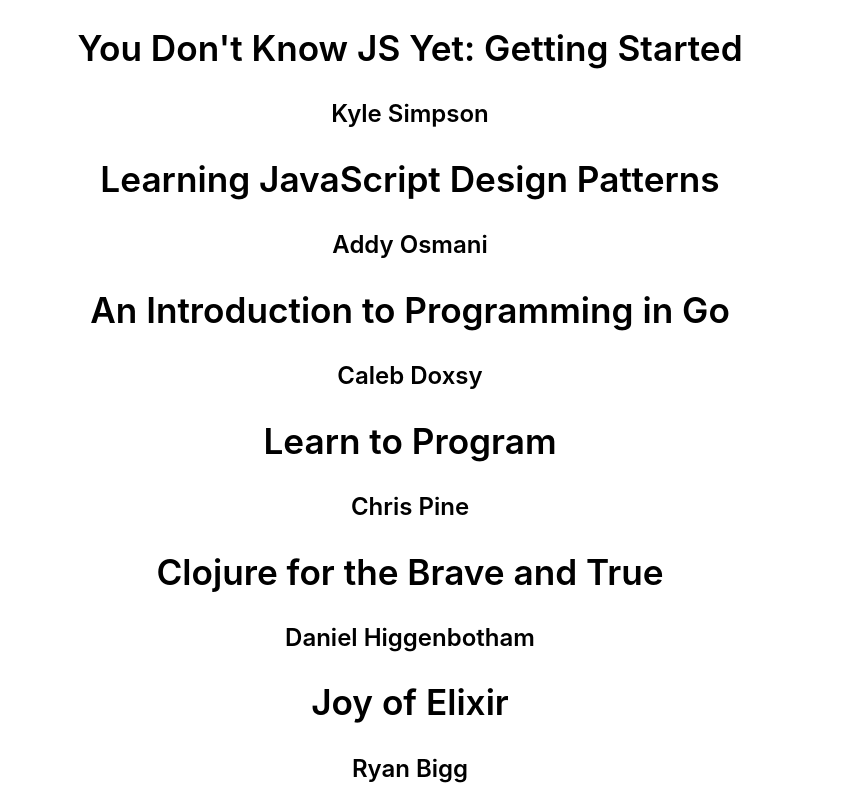
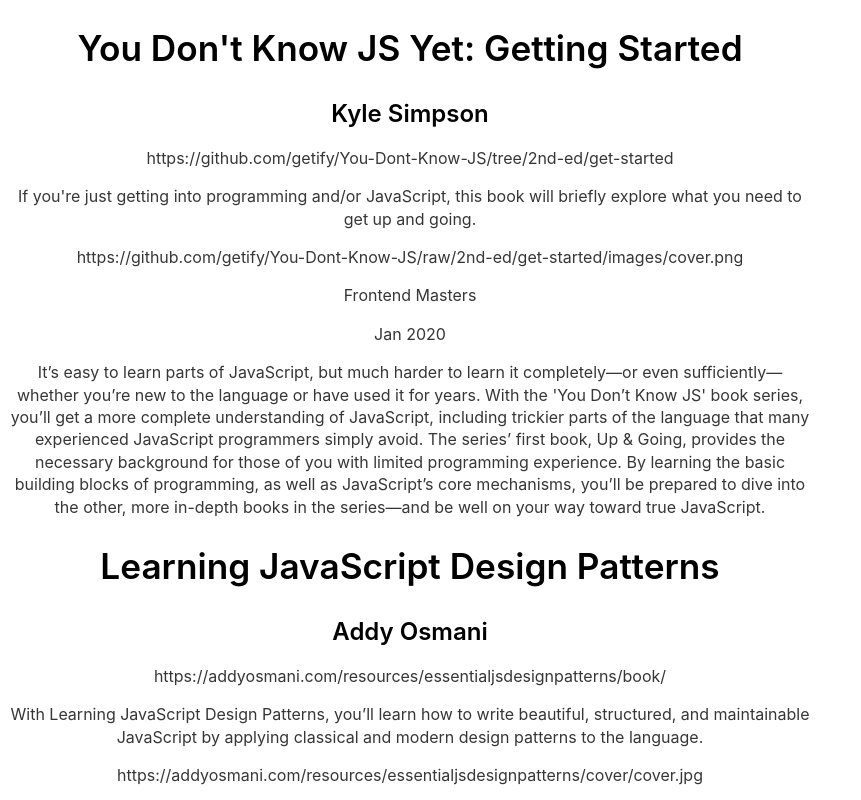
Before and after one commit to Momentum-Team-12/react-freeshelf-simmo75, a React (Create React App) app: page / in a window 1280 px wide. Shown: the top 800 px of the page, without its empty margins (0-861 px from the left). Built offline with nearby package versions, Linux system fonts and the light colour scheme.

Commit message:
added-all-bookdata

```diff
--- a/src/App.js
+++ b/src/App.js
@@ -1,100 +1,128 @@
-import {useState} from 'react'
+import { useState } from 'react'
 import './App.css'
-
 
 function App() {
   const [bookData] = useState([
     {
-      "title": "You Don't Know JS Yet: Getting Started",
-      "author": "Kyle Simpson",
-      "url": "https://github.com/getify/You-Dont-Know-JS/tree/2nd-ed/get-started",
-      "shortDescription": "If you're just getting into programming and/or JavaScript, this book will briefly explore what you need to get up and going.",
-      "coverImageUrl": "https://github.com/getify/You-Dont-Know-JS/raw/2nd-ed/get-started/images/cover.png",
-      "publisher": "Frontend Masters",
-      "publicationDate": "Jan 2020",
-      "detailedDescription": "It’s easy to learn parts of JavaScript, but much harder to learn it completely—or even sufficiently—whether you’re new to the language or have used it for years. With the 'You Don’t Know JS' book series, you’ll get a more complete understanding of JavaScript, including trickier parts of the language that many experienced JavaScript programmers simply avoid. The series’ first book, Up & Going, provides the necessary background for those of you with limited programming experience. By learning the basic building blocks of programming, as well as JavaScript’s core mechanisms, you’ll be prepared to dive into the other, more in-depth books in the series—and be well on your way toward true JavaScript."
+      title: "You Don't Know JS Yet: Getting Started",
+      author: 'Kyle Simpson',
+      url: 'https://github.com/getify/You-Dont-Know-JS/tree/2nd-ed/get-started',
+      shortDescription:
+        "If you're just getting into programming and/or JavaScript, this book will briefly explore what you need to get up and going.",
+      coverImageUrl:
+        'https://github.com/getify/You-Dont-Know-JS/raw/2nd-ed/get-started/images/cover.png',
+      publisher: 'Frontend Masters',
+      publicationDate: 'Jan 2020',
+      detailedDescription:
+        "It’s easy to learn parts of JavaScript, but much harder to learn it completely—or even sufficiently—whether you’re new to the language or have used it for years. With the 'You Don’t Know JS' book series, you’ll get a more complete understanding of JavaScript, including trickier parts of the language that many experienced JavaScript programmers simply avoid. The series’ first book, Up & Going, provides the necessary background for those of you with limited programming experience. By learning the basic building blocks of programming, as well as JavaScript’s core mechanisms, you’ll be prepared to dive into the other, more in-depth books in the series—and be well on your way toward true JavaScript.",
     },
     {
-      "title": "Learning JavaScript Design Patterns",
-      "author": "Addy Osmani",
-      "url": "https://addyosmani.com/resources/essentialjsdesignpatterns/book/",
-      "shortDescription": "With Learning JavaScript Design Patterns, you’ll learn how to write beautiful, structured, and maintainable JavaScript by applying classical and modern design patterns to the language.",
-      "coverImageUrl": "https://addyosmani.com/resources/essentialjsdesignpatterns/cover/cover.jpg",
-      "publisher": "O'Reilly",
-      "publicationDate": "2012",
-      "detailedDescription": "With Learning JavaScript Design Patterns, you’ll learn how to write beautiful, structured, and maintainable JavaScript by applying classical and modern design patterns to the language. If you want to keep your code efficient, more manageable, and up-to-date with the latest best practices, this book is for you. Explore many popular design patterns, including Modules, Observers, Facades, and Mediators. Learn how modern architectural patterns—such as MVC, MVP, and MVVM—are useful from the perspective of a modern web application developer. This book also walks experienced JavaScript developers through modern module formats, how to namespace code effectively, and other essential topics."
+      title: 'Learning JavaScript Design Patterns',
+      author: 'Addy Osmani',
+      url: 'https://addyosmani.com/resources/essentialjsdesignpatterns/book/',
+      shortDescription:
+        'With Learning JavaScript Design Patterns, you’ll learn how to write beautiful, structured, and maintainable JavaScript by applying classical and modern design patterns to the language.',
+      coverImageUrl:
+        'https://addyosmani.com/resources/essentialjsdesignpatterns/cover/cover.jpg',
+      publisher: "O'Reilly",
+      publicationDate: '2012',
+      detailedDescription:
+        'With Learning JavaScript Design Patterns, you’ll learn how to write beautiful, structured, and maintainable JavaScript by applying classical and modern design patterns to the language. If you want to keep your code efficient, more manageable, and up-to-date with the latest best practices, this book is for you. Explore many popular design patterns, including Modules, Observers, Facades, and Mediators. Learn how modern architectural patterns—such as MVC, MVP, and MVVM—are useful from the perspective of a modern web application developer. This book also walks experienced JavaScript developers through modern module formats, how to namespace code effectively, and other essential topics.',
     },
     {
-      "title": "An Introduction to Programming in Go",
-      "author": "Caleb Doxsy",
-      "url": "http://www.golang-book.com/books/intro",
-      "shortDescription": "This book will teach you how to write computer programs using a programming language designed by Google named Go.",
-      "coverImageUrl": "http://www.golang-book.com/public/img/intro/cover.4194045234.png",
-      "publisher": null,
-      "publicationDate": "2012",
-      "detailedDescription": "Computer programming is the art, craft and science of writing programs which define how computers operate. This book will teach you how to write computer programs using a programming language designed by Google named Go. Go is a general purpose programming language with advanced features and a clean syntax. Because of its wide availability on a variety of platforms, its robust well-documented common library, and its focus on good software engineering principles, Go is an ideal language to learn as your first programming language."
+      title: 'An Introduction to Programming in Go',
+      author: 'Caleb Doxsy',
+      url: 'http://www.golang-book.com/books/intro',
+      shortDescription:
+        'This book will teach you how to write computer programs using a programming language designed by Google named Go.',
+      coverImageUrl:
+        'http://www.golang-book.com/public/img/intro/cover.4194045234.png',
+      publisher: null,
+      publicationDate: '2012',
+      detailedDescription:
+        'Computer programming is the art, craft and science of writing programs which define how computers operate. This book will teach you how to write computer programs using a programming language designed by Google named Go. Go is a general purpose programming language with advanced features and a clean syntax. Because of its wide availability on a variety of platforms, its robust well-documented common library, and its focus on good software engineering principles, Go is an ideal language to learn as your first programming language.',
     },
     {
-      "title": "Learn to Program",
-      "author": "Chris Pine",
-      "url": "https://pine.fm/LearnToProgram",
-      "shortDescription": "When you program a computer, you have to 'speak' in a language your computer understands: a programming language. ",
-      "coverImageUrl": "https://pine.fm/images/LTP2_cover.jpg",
-      "publisher": "Pragmatic Bookshelf",
-      "publicationDate": "2009",
-      "detailedDescription": "When you program a computer, you have to 'speak' in a language your computer understands: a programming language. There are lots and lots of different languages out there, and many of them are excellent. In this tutorial I chose to use my favorite programming language, Ruby."
+      title: 'Learn to Program',
+      author: 'Chris Pine',
+      url: 'https://pine.fm/LearnToProgram',
+      shortDescription:
+        "When you program a computer, you have to 'speak' in a language your computer understands: a programming language. ",
+      coverImageUrl: 'https://pine.fm/images/LTP2_cover.jpg',
+      publisher: 'Pragmatic Bookshelf',
+      publicationDate: '2009',
+      detailedDescription:
+        "When you program a computer, you have to 'speak' in a language your computer understands: a programming language. There are lots and lots of different languages out there, and many of them are excellent. In this tutorial I chose to use my favorite programming language, Ruby.",
     },
     {
-      "title": "Clojure for the Brave and True",
-      "author": "Daniel Higgenbotham",
-      "url": "https://www.braveclojure.com/clojure-for-the-brave-and-true/",
-      "shortDescription": "In Clojure for the Brave and True, you'll learn to wield this awesome language to its fullest!",
-      "coverImageUrl": "http://nostarch.com/sites/default/files/styles/uc_product/public/clojure_cover-front_final.png",
-      "publisher": "No Starch Press",
-      "publicationDate": "2015",
-      "detailedDescription": "For weeks, months—nay!—from the very moment you were born, you’ve felt it calling to you. At long last you'll be united with the programming language you've been longing for: Clojure! Clojure’s popularity continues to grow, with companies like Netflix using it to build everything from complex, distributed systems to simple microservices to user interfaces. In Clojure for the Brave and True, you'll learn to wield this awesome language to its fullest!"
+      title: 'Clojure for the Brave and True',
+      author: 'Daniel Higgenbotham',
+      url: 'https://www.braveclojure.com/clojure-for-the-brave-and-true/',
+      shortDescription:
+        "In Clojure for the Brave and True, you'll learn to wield this awesome language to its fullest!",
+      coverImageUrl:
+        'http://nostarch.com/sites/default/files/styles/uc_product/public/clojure_cover-front_final.png',
+      publisher: 'No Starch Press',
+      publicationDate: '2015',
+      detailedDescription:
+        "For weeks, months—nay!—from the very moment you were born, you’ve felt it calling to you. At long last you'll be united with the programming language you've been longing for: Clojure! Clojure’s popularity continues to grow, with companies like Netflix using it to build everything from complex, distributed systems to simple microservices to user interfaces. In Clojure for the Brave and True, you'll learn to wield this awesome language to its fullest!",
     },
     {
-      "title": "Joy of Elixir",
-      "author": "Ryan Bigg",
-      "url": "https://joyofelixir.com/toc.html",
-      "shortDescription": "Joy of Elixir is a gentle introduction to programming, aimed at people who already know some things about computers, but who have little-to-no programming experience.",
-      "coverImageUrl": "https://joyofelixir.com/images/small-cover.png",
-      "publisher": "Leanpub",
-      "publicationDate": "2017",
-      "detailedDescription": "Joy of Elixir is a gentle introduction to programming, aimed at people who already know some things about computers, but who have little-to-no programming experience. If you think you don't know enough about computers, well you got here already and that's enough! This book will teach you the core concepts of the Elixir programming language in a fun and enjoyable way. If you're completely new to programming and you want to learn how to make a computer do things using the power of programming and you want to experience some joy while doing it, then read on!"
+      title: 'Joy of Elixir',
+      author: 'Ryan Bigg',
+      url: 'https://joyofelixir.com/toc.html',
+      shortDescription:
+        'Joy of Elixir is a gentle introduction to programming, aimed at people who already know some things about computers, but who have little-to-no programming experience.',
+      coverImageUrl: 'https://joyofelixir.com/images/small-cover.png',
+      publisher: 'Leanpub',
+      publicationDate: '2017',
+      detailedDescription:
+        "Joy of Elixir is a gentle introduction to programming, aimed at people who already know some things about computers, but who have little-to-no programming experience. If you think you don't know enough about computers, well you got here already and that's enough! This book will teach you the core concepts of the Elixir programming language in a fun and enjoyable way. If you're completely new to programming and you want to learn how to make a computer do things using the power of programming and you want to experience some joy while doing it, then read on!",
     },
     {
-      "title": "Building Skills in Object-Oriented Design",
-      "author": "Steven F. Lott",
-      "url": "https://buildingskills.itmaybeahack.com/oodesign.html",
-      "shortDescription": "The coffee-shop reason for reading this book is to provide the beginning designer with a sequence of interesting and moderately complex exercises in OO design.",
-      "coverImageUrl": "https://buildingskills.itmaybeahack.com/_images/Cover3x4.jpg",
-      "publisher": null,
-      "publicationDate": null,
-      "detailedDescription": "The intent of this book is to help you, the beginning designer, by giving you a sequence of interesting and moderately complex exercises in OO design. The exercises are not focused on a language, but on a design process. The exercises are not hypothetical, but must lead directly to working programs. This book can also help managers develop a level of comfort with the process of OO software development. This book allows the reader to explore the processes and artifacts of OO design before project deadlines make good design seem impossible."
+      title: 'Building Skills in Object-Oriented Design',
+      author: 'Steven F. Lott',
+      url: 'https://buildingskills.itmaybeahack.com/oodesign.html',
+      shortDescription:
+        'The coffee-shop reason for reading this book is to provide the beginning designer with a sequence of interesting and moderately complex exercises in OO design.',
+      coverImageUrl:
+        'https://buildingskills.itmaybeahack.com/_images/Cover3x4.jpg',
+      publisher: null,
+      publicationDate: null,
+      detailedDescription:
+        'The intent of this book is to help you, the beginning designer, by giving you a sequence of interesting and moderately complex exercises in OO design. The exercises are not focused on a language, but on a design process. The exercises are not hypothetical, but must lead directly to working programs. This book can also help managers develop a level of comfort with the process of OO software development. This book allows the reader to explore the processes and artifacts of OO design before project deadlines make good design seem impossible.',
     },
     {
-      "title": "Structure and Interpretation of Computer Programs",
-      "author": "Harold Abelson, Gerald Jay Sussman, and Julie Sussman",
-      "url": "https://mitpress.mit.edu/sicp/",
-      "shortDescription": "Wizard Book n. Hal Abelson's, Jerry Sussman's and Julie Sussman's Structure and Interpretation of Computer Programs (MIT Press, 1984; ISBN 0-262-01077-1), an excellent computer science text used in introductory courses at MIT. So called because of the wizard on the jacket. One of the bibles of the LISP/Scheme world. Also, less commonly, known as the Purple Book.",
-      "coverImageUrl": "https://ieeexplore.ieee.org/ebooks/6276830/6276830.jpg",
-      "publisher": "The MIT Press",
-      "publicationDate": "1984",
-      "detailedDescription": "Structure and Interpretation of Computer Programs has had a dramatic impact on computer science curricula over the past decade. This long-awaited revision contains changes throughout the text. There are new implementations of most of the major programming systems in the book, including the interpreters and compilers, and the authors have incorporated many small changes that reflect their experience teaching the course at MIT since the first edition was published. A new theme has been introduced that emphasizes the central role played by different approaches to dealing with time in computational models: objects with state, concurrent programming, functional programming and lazy evaluation, and nondeterministic programming. There are new example sections on higher-order procedures in graphics and on applications of stream processing in numerical programming, and many new exercises. In addition, all the programs have been reworked to run in any Scheme implementation that adheres to the IEEE standard."
-    }
+      title: 'Structure and Interpretation of Computer Programs',
+      author: 'Harold Abelson, Gerald Jay Sussman, and Julie Sussman',
+      url: 'https://mitpress.mit.edu/sicp/',
+      shortDescription:
+        "Wizard Book n. Hal Abelson's, Jerry Sussman's and Julie Sussman's Structure and Interpretation of Computer Programs (MIT Press, 1984; ISBN 0-262-01077-1), an excellent computer science text used in introductory courses at MIT. So called because of the wizard on the jacket. One of the bibles of the LISP/Scheme world. Also, less commonly, known as the Purple Book.",
+      coverImageUrl: 'https://ieeexplore.ieee.org/ebooks/6276830/6276830.jpg',
+      publisher: 'The MIT Press',
+      publicationDate: '1984',
+      detailedDescription:
+        'Structure and Interpretation of Computer Programs has had a dramatic impact on computer science curricula over the past decade. This long-awaited revision contains changes throughout the text. There are new implementations of most of the major programming systems in the book, including the interpreters and compilers, and the authors have incorporated many small changes that reflect their experience teaching the course at MIT since the first edition was published. A new theme has been introduced that emphasizes the central role played by different approaches to dealing with time in computational models: objects with state, concurrent programming, functional programming and lazy evaluation, and nondeterministic programming. There are new example sections on higher-order procedures in graphics and on applications of stream processing in numerical programming, and many new exercises. In addition, all the programs have been reworked to run in any Scheme implementation that adheres to the IEEE standard.',
+    },
   ])
 
   return (
+    <div className="App">
+      {bookData.map((book) => (
+        <div>
+          <h1>{book.title}</h1>
+          <h2>{book.author}</h2>
+          <p>{book.url}</p>
+          <p>{book.shortDescription}</p>
+          <p>{book.coverImageUrl}</p>
+          <p>{book.publisher}</p>
+          <p>{book.publicationDate}</p>
+          <p>{book.detailedDescription}</p>
 
-    <div className="App">
-      {bookData.map(book =>(<div>
-        <h1>{book.title}</h1>
-        <h2>{book.author}</h2>
-        </div>))}
+        </div>
+      ))}
     </div>
-  );
+  )
 }
 
-export default App;
+export default App
```
